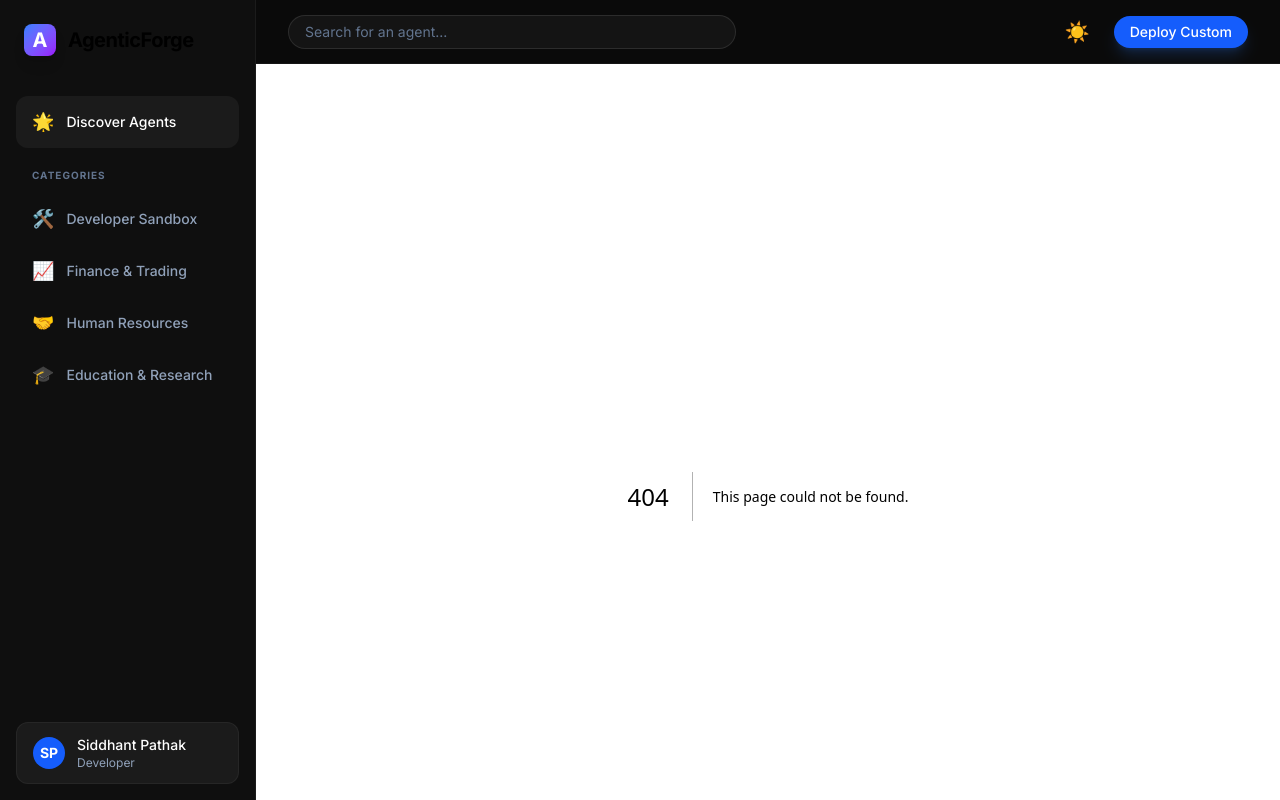
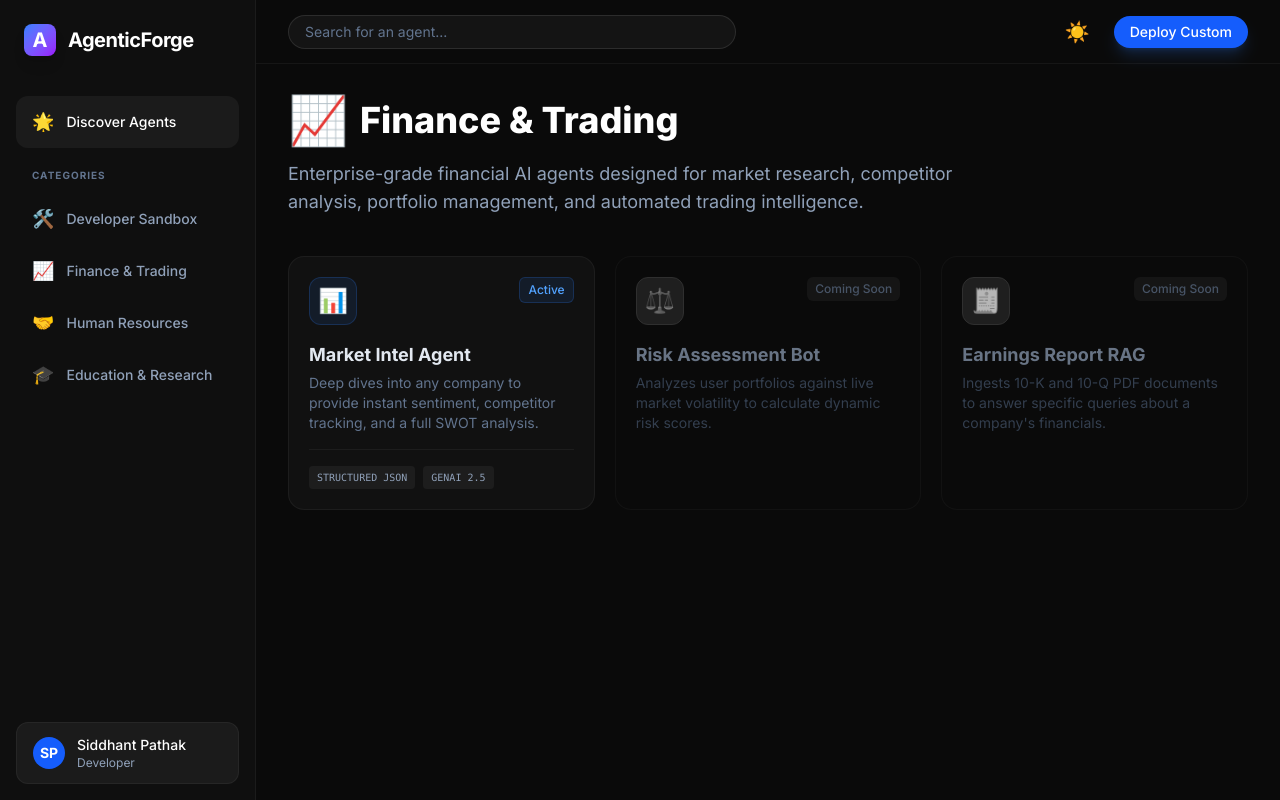
Before and after one commit to PathakSiddhant/AgenticForge, a Next.js app in the folder web-app/: page /finance in a window 1280 px wide. Before the commit this address had no page. Built offline with nearby package versions, Linux system fonts and the light colour scheme.

Commit message:
ui(web-app): create finance category storefront with agent listings

```diff
--- /dev/null
+++ b/web-app/src/app/finance/page.tsx
@@ -0,0 +1,65 @@
+import Link from "next/link";
+
+export default function FinanceCategory() {
+  return (
+    <div className="max-w-6xl mx-auto pb-12">
+
+      {/* Category Header */}
+      <div className="mb-10">
+        <h1 className="text-4xl font-extrabold mb-4 text-slate-900 dark:text-white flex items-center gap-3">
+          <span className="text-5xl">📈</span> Finance & Trading
+        </h1>
+        <p className="text-slate-600 dark:text-slate-400 text-lg max-w-2xl">
+          Enterprise-grade financial AI agents designed for market research, competitor analysis, portfolio management, and automated trading intelligence.
+        </p>
+      </div>
+
+      {/* Agents Grid */}
+      <div className="grid grid-cols-1 md:grid-cols-2 lg:grid-cols-3 gap-5">
+
+        {/* Agent 1: Market Intel (Active) */}
+        <Link href="/finance/market-intel" className="group flex flex-col bg-white dark:bg-[#111] border border-slate-200 dark:border-white/5 rounded-2xl p-5 hover:border-blue-500/50 hover:shadow-xl dark:hover:bg-[#141414] transition-all cursor-pointer">
+          <div className="flex items-start justify-between mb-4">
+            <div className="w-12 h-12 rounded-xl bg-blue-50 dark:bg-blue-500/10 flex items-center justify-center text-2xl border border-blue-100 dark:border-blue-500/20">
+              📊
+            </div>
+            <span className="text-xs font-medium text-blue-600 dark:text-blue-400 bg-blue-50 dark:bg-blue-500/10 border border-blue-200 dark:border-blue-500/20 px-2 py-1 rounded-md">
+              Active
+            </span>
+          </div>
+          <h3 className="text-lg font-bold mb-1 text-slate-900 dark:text-slate-200 group-hover:text-blue-600 dark:group-hover:text-blue-400 transition-colors">Market Intel Agent</h3>
+          <p className="text-slate-600 dark:text-slate-500 text-sm mb-4 flex-1">Deep dives into any company to provide instant sentiment, competitor tracking, and a full SWOT analysis.</p>
+          <div className="flex items-center gap-2 pt-4 border-t border-slate-100 dark:border-white/5">
+            <span className="text-[10px] font-mono text-slate-500 dark:text-slate-400 uppercase bg-slate-100 dark:bg-white/5 px-2 py-1 rounded">Structured JSON</span>
+            <span className="text-[10px] font-mono text-slate-500 dark:text-slate-400 uppercase bg-slate-100 dark:bg-white/5 px-2 py-1 rounded">GenAI 2.5</span>
+          </div>
+        </Link>
+
+        {/* Agent 2: Portfolio Risk Analyzer (Coming Soon) */}
+        <div className="group flex flex-col bg-slate-50 dark:bg-[#0a0a0a] border border-slate-200 dark:border-white/5 rounded-2xl p-5 opacity-70">
+          <div className="flex items-start justify-between mb-4">
+            <div className="w-12 h-12 rounded-xl bg-slate-200 dark:bg-slate-800 flex items-center justify-center text-2xl border border-slate-300 dark:border-slate-700 grayscale">
+              ⚖️
+            </div>
+            <span className="text-xs font-medium text-slate-500 bg-slate-200 dark:bg-[#1a1a1a] px-2 py-1 rounded-md">Coming Soon</span>
+          </div>
+          <h3 className="text-lg font-bold mb-1 text-slate-500 dark:text-slate-400">Risk Assessment Bot</h3>
+          <p className="text-slate-500 dark:text-slate-600 text-sm mb-4 flex-1">Analyzes user portfolios against live market volatility to calculate dynamic risk scores.</p>
+        </div>
+
+        {/* Agent 3: Financial Statement Reader (Coming Soon) */}
+        <div className="group flex flex-col bg-slate-50 dark:bg-[#0a0a0a] border border-slate-200 dark:border-white/5 rounded-2xl p-5 opacity-70">
+          <div className="flex items-start justify-between mb-4">
+            <div className="w-12 h-12 rounded-xl bg-slate-200 dark:bg-slate-800 flex items-center justify-center text-2xl border border-slate-300 dark:border-slate-700 grayscale">
+              🧾
+            </div>
+            <span className="text-xs font-medium text-slate-500 bg-slate-200 dark:bg-[#1a1a1a] px-2 py-1 rounded-md">Coming Soon</span>
+          </div>
+          <h3 className="text-lg font-bold mb-1 text-slate-500 dark:text-slate-400">Earnings Report RAG</h3>
+          <p className="text-slate-500 dark:text-slate-600 text-sm mb-4 flex-1">Ingests 10-K and 10-Q PDF documents to answer specific queries about a company&apos;s financials.</p>
+        </div>
+
+      </div>
+    </div>
+  );
+}
```
